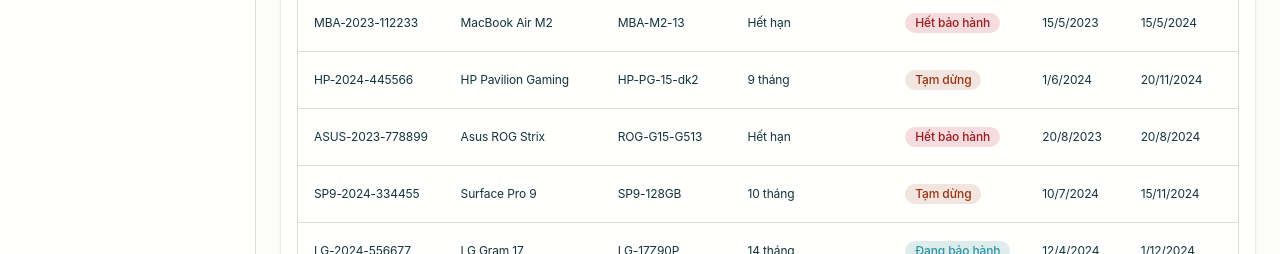
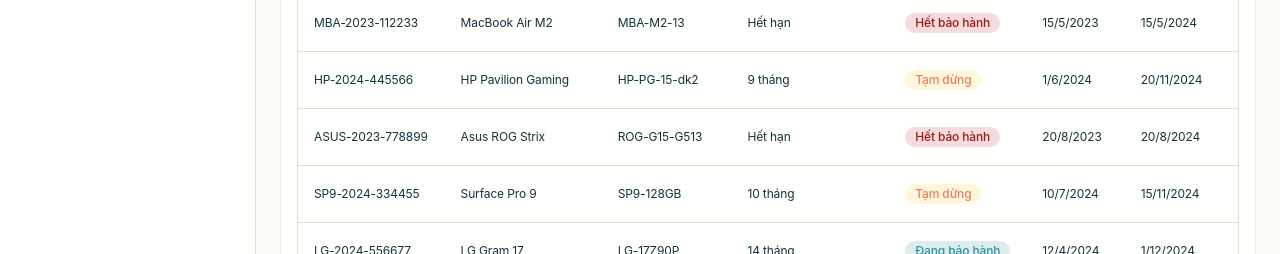
Before and after one commit to rungtruong/wms, a Next.js app in the folder frontend/: page /wms/serials in a window 1280 px wide. Shown: the part 447-701 px from the top of the page. Built offline with nearby package versions, Linux system fonts and the light colour scheme; no server answers; sample sign-in values are in the browser's storage.

Commit message:
feat(ui): add distinct styling for closed status and update status indicators
- Add new 'status-closed' CSS class with red color scheme
- Update status badge mapping to use 'status-closed' for closed tickets
- Improve status indicator UI in request history timeline

```diff
--- a/frontend/src/app/globals.css
+++ b/frontend/src/app/globals.css
@@ -414,13 +414,18 @@
   }
 
   .status-processing {
-    @apply text-orange-800;
-    background-color: rgba(168, 75, 47, 0.15);
+    @apply text-orange-400;
+    background-color: rgba(251, 191, 36, 0.15);
   }
 
   .status-completed {
     @apply text-teal-800;
     background-color: rgba(33, 128, 141, 0.15);
+  }
+
+  .status-closed {
+        @apply text-red-800;
+    background-color: rgba(192, 21, 47, 0.15);
   }
 
   .status-received {
--- a/frontend/src/app/wms/dashboard/page.tsx
+++ b/frontend/src/app/wms/dashboard/page.tsx
@@ -9,14 +9,20 @@ import {
   ProductFailuresChart,
 } from "@/components/Charts";
 import Table from "@/components/Table";
-import { dashboardService, type ProductFailuresChartData, type WarrantyRequestsChartData } from "@/lib/services/dashboard";
+import {
+  dashboardService,
+  type ProductFailuresChartData,
+  type WarrantyRequestsChartData,
+} from "@/lib/services/dashboard";
 import { ticketsService } from "@/lib/services/tickets";
 
 export default function Dashboard() {
   const router = useRouter();
   const [statistics, setStatistics] = useState(null);
   const [warrantyRequestsData, setWarrantyRequestsData] = useState(null);
-  const [productFailuresData, setProductFailuresData] = useState<ProductFailuresChartData[] | null>(null);
+  const [productFailuresData, setProductFailuresData] = useState<
+    ProductFailuresChartData[] | null
+  >(null);
   const [recentRequests, setRecentRequests] = useState([]);
   const [isLoading, setIsLoading] = useState(true);
 
@@ -24,11 +30,16 @@ export default function Dashboard() {
     const fetchDashboardData = async () => {
       try {
         setIsLoading(true);
-        const [statsData, warrantyChartData, productFailuresChartData, requestsData] = await Promise.all([
+        const [
+          statsData,
+          warrantyChartData,
+          productFailuresChartData,
+          requestsData,
+        ] = await Promise.all([
           dashboardService.getStatistics(),
           dashboardService.getWarrantyRequestsChart(),
           dashboardService.getProductFailuresChart(),
-          ticketsService.getAll()
+          ticketsService.getAll(),
         ]);
 
         setStatistics(statsData);
@@ -36,7 +47,7 @@ export default function Dashboard() {
         setProductFailuresData(productFailuresChartData);
         setRecentRequests(requestsData.slice(0, 5));
       } catch (error) {
-        console.error('Error fetching dashboard data:', error);
+        console.error("Error fetching dashboard data:", error);
       } finally {
         setIsLoading(false);
       }
@@ -45,7 +56,8 @@ export default function Dashboard() {
     fetchDashboardData();
   }, []);
 
-  const stats = statistics ? [
+  const stats = statistics
+    ? [
         {
           name: "Tổng hợp đồng",
           value: statistics.totalContracts,
@@ -74,14 +86,15 @@ export default function Dashboard() {
           color: "text-red-500",
           bgColor: "bg-bg-4",
         },
-  ] : [];
+      ]
+    : [];
 
   const getStatusBadge = (status: string) => {
     const statusClasses = {
       open: "status-badge status-received",
       in_progress: "status-badge status-processing",
       resolved: "status-badge status-completed",
-      closed: "status-badge status-completed",
+      closed: "status-badge status-closed",
     };
     return (
       statusClasses[status as keyof typeof statusClasses] || "status-badge"
--- a/frontend/src/app/wms/requests/[id]/page.tsx
+++ b/frontend/src/app/wms/requests/[id]/page.tsx
@@ -63,7 +63,7 @@ export default function RequestDetailPage({ params }: RequestDetailPageProps) {
       open: "status-badge status-received",
       in_progress: "status-badge status-processing",
       resolved: "status-badge status-completed",
-      closed: "status-badge status-completed",
+      closed: "status-badge status-closed",
     };
     return (
       statusClasses[status as keyof typeof statusClasses] || "status-badge"
@@ -455,14 +455,17 @@ export default function RequestDetailPage({ params }: RequestDetailPageProps) {
                           <div className="absolute left-4 top-8 bottom-0 w-0.5 bg-gray-200"></div>
                         )}
                         <div className="flex items-start space-x-3">
-                          <div className="flex-shrink-0 w-8 h-8 bg-blue-100 rounded-full flex items-center justify-center">
-                            <div className="w-3 h-3 bg-blue-500 rounded-full"></div>
+                          <div
+                            className={`flex-shrink-0 w-8 h-8 rounded-full flex items-center justify-center ${getStatusBadge(
+                              historyItem.newValue
+                            )}`}
+                          >
+                            {getStatusIcon(historyItem.newValue)}
                           </div>
                           <div className="flex-1 min-w-0">
                             <div className="flex items-center justify-between mb-1">
                               <p className="text-sm font-medium text-gray-900">
-                                {historyItem.performer?.fullName ||
-                                  "Hệ thống"}
+                                {historyItem.performer?.fullName || "Hệ thống"}
                               </p>
                               <p className="text-sm text-gray-500">
                                 {formatDate(historyItem.createdAt)}
@@ -644,12 +647,18 @@ export default function RequestDetailPage({ params }: RequestDetailPageProps) {
                       setIsUpdatingStatus(true);
                       await ticketsService.updateStatus(
                         request.id,
-                        selectedStatus as "open" | "in_progress" | "resolved" | "closed",
+                        selectedStatus as
+                          | "open"
+                          | "in_progress"
+                          | "resolved"
+                          | "closed",
                         statusNote || undefined
                       );
 
                       // Reload request data to get updated info and history
-                      const updatedRequest = await ticketsService.getById(params.id);
+                      const updatedRequest = await ticketsService.getById(
+                        params.id
+                      );
                       setRequest(updatedRequest);
 
                       setIsStatusModalOpen(false);
@@ -658,7 +667,9 @@ export default function RequestDetailPage({ params }: RequestDetailPageProps) {
                       showToast.success("Cập nhật trạng thái thành công!");
                     } catch (error) {
                       console.error("Error updating status:", error);
-                      showToast.error("Có lỗi xảy ra khi cập nhật trạng thái. Vui lòng thử lại.");
+                      showToast.error(
+                        "Có lỗi xảy ra khi cập nhật trạng thái. Vui lòng thử lại."
+                      );
                     } finally {
                       setIsUpdatingStatus(false);
                     }
```
Lines whose indentation alone changed are shown as unchanged.
